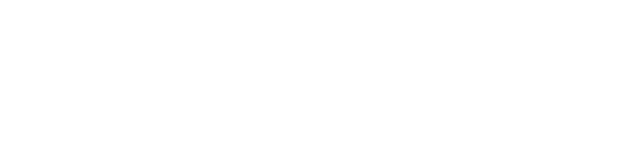
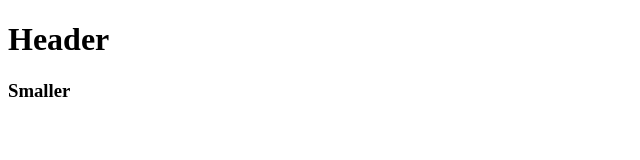
Before and after one commit to MuriGbada/Front_End_Framework, a website: page index.html in a window 1280 px wide. Shown: the whole page, without its empty margins (0-640 px from the left). Drawn offline with Linux system fonts and the light colour scheme.

Commit message:
add lite-server

```diff
--- a/index.html
+++ b/index.html
@@ -1,8 +1,18 @@
 <!DOCTYPE html>
 <html>
+    <head>
+
+    </head>
+    <body>
+        <header>
+            <h1>Header</h1>
+            <h3>Smaller</h3>
+
+        </header>
 
 
 
 
 
+    </body>
 </html>
```
Also changed, not shown: package.json (+7 -2 lines), 2 other files.
